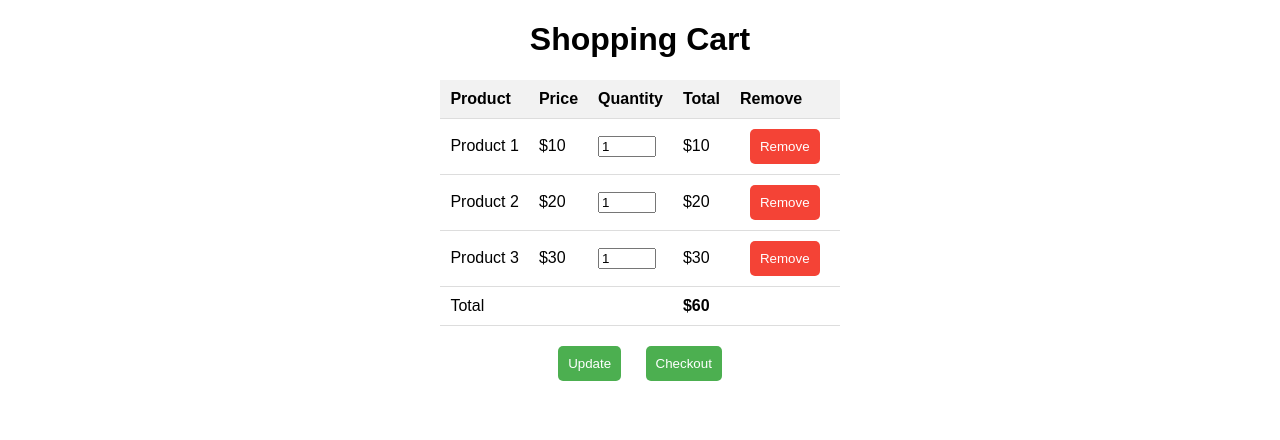
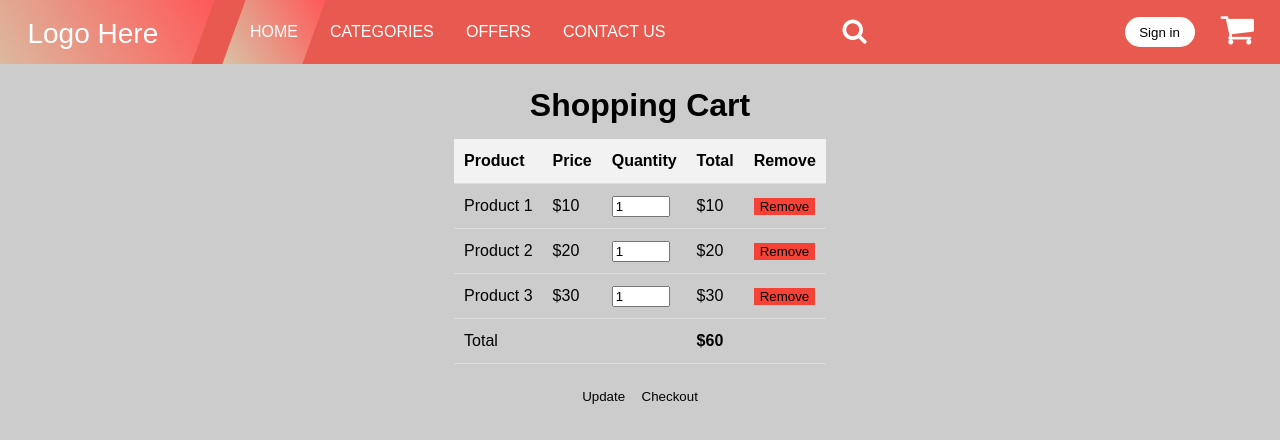
Before and after one commit to MohammadHishamm/Web-development-project, a plain HTML site: page The project/Html/cart page.html in a window 1280 px wide. Drawn offline with Linux system fonts and the light colour scheme; a script that the page names is missing.

Commit message:
link cart with cart page & put nav in cart page

```diff
--- a/The project/Css/cart page css.css
+++ b/The project/Css/cart page css.css
@@ -36,7 +36,7 @@ input[type="number"] {
 	text-align: center;
 }
 
-button {
+/* button {
 	padding: 10px;
 	margin: 0 10px;
 	background-color: #4CAF50;
@@ -44,11 +44,11 @@ button {
 	border: none;
 	border-radius: 5px;
 	cursor: pointer;
-}
+} */
 
-button:hover {
+/* button:hover {
 	background-color: #3e8e41;
-}
+} */
 
 .remove {
 	background-color: #f44336;
--- a/The project/Html/cart page.html
+++ b/The project/Html/cart page.html
@@ -3,8 +3,84 @@
   <head>
     <title>Shopping Cart</title>
     <link rel="stylesheet" type="text/css" href="../Css/cart page css.css" />
+    <link rel="stylesheet" href="../Css/Homepage.css" />
+    <link
+      rel="stylesheet"
+      href="https://cdnjs.cloudflare.com/ajax/libs/font-awesome/4.7.0/css/font-awesome.min.css"
+    />
   </head>
   <body>
+    <!-- ---------nav------------ -->
+    <header id="nav-wrapper">
+      <nav id="nav">
+        <div class="nav left">
+          <span class="gradient skew"
+            ><h1 class="logo un-skew"><a href="#home">Logo Here</a></h1></span
+          >
+        </div>
+        <div class="nav center">
+          <a href="#home" class="nav-link active"
+            ><span class="nav-link-span"
+              ><span class="u-nav">Home</span></span
+            ></a
+          >
+          <a href="#categories" class="nav-link"
+            ><span class="nav-link-span"
+              ><span class="u-nav">categories</span></span
+            ></a
+          >
+          <a href="#Offers" class="nav-link"
+            ><span class="nav-link-span"
+              ><span class="u-nav">Offers</span></span
+            ></a
+          >
+          <a href="#contact" class="nav-link"
+            ><span class="nav-link-span"
+              ><span class="u-nav">Contact Us</span></span
+            ></a
+          ></div>
+        <div class="nav right">
+          <button id="menu" class="btn-nav">
+            <span class="fas fa-bars"></span>
+          </div>
+          <!--------------- search bar----------- -->
+
+          <div class="srch_wrpr">
+
+          </button>
+            <input type="checkbox" name="" class="checkbox" />
+            <div class="srch_sb_cnt">
+              <input
+                type="text"
+                name="text_bar"
+                class="sech_txt_inpt"
+                placeholder="Type to search..."
+              />
+              <button class="srch_btn">
+                <i class="fa fa-search"aria-hidden="true"></i>
+              </button>
+            </div>
+          </div>
+          <!-- profile button -->
+          <div>
+
+              <a href="form.html"><button class="btn-signin">Sign in</button></a>
+           <!-- <a href=""><button class="userbtn"> <i class="fa fa-user" style="font-size:36px;"></i> </button></a>         -->
+           </div>
+          <!-- cart button -->
+        <div>
+          <a href="cart page.html">
+         <button class="cartbtn"><i class='fa fa-shopping-cart' style='font-size:36px'></i></button></a>
+         </div>
+
+          <!-- --------- -->
+        </div>
+
+      </nav>
+    </header>
+    <!------------------------- end of nav ------------------------>
+
+    <br><br><br>
     <h1>Shopping Cart</h1>
     <table>
       <tr>
```
Also changed, not shown: The project/Html/Homepage.html (+1 -1 lines).
